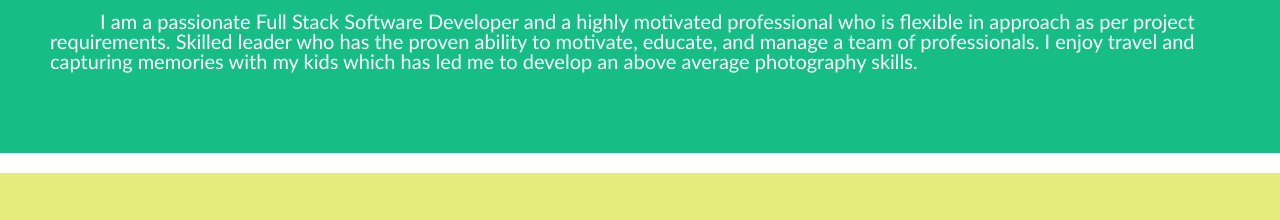
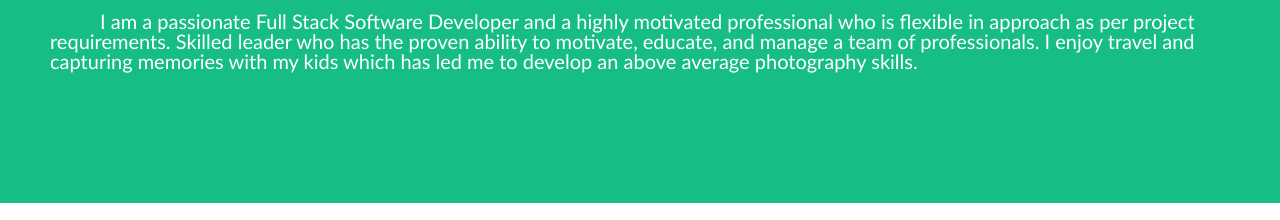
Before and after one commit to Faizila/professional-portfolio, a plain HTML site: page index.html in a window 1280 px wide. Shown: the part 690-910 px from the top of the page. Drawn offline with Linux system fonts and the light colour scheme.

Commit message:
updated style.css 1

```diff
--- a/assets/css/style.css
+++ b/assets/css/style.css
@@ -49,9 +49,10 @@ button:focus {
 }
 
 .aboutme {
+  flex-wrap: inherit;
   margin-bottom: 20px;
   padding: 50px;
-  height: 250px;
+  height: 300px;
   text-indent: 50px;
   font-size: 20px;
   font-family: "Gill Sans", "Gill Sans MT", Calibri, "Trebuchet MS", sans-serif;
@@ -130,7 +131,7 @@ button:focus {
 
 .title {
  display: inline;
-    font-size: 16px;
+  font-size: 16px;
   text-align: left;
 }
 
```
Also changed, not shown: index.html (+1 -2 lines).
